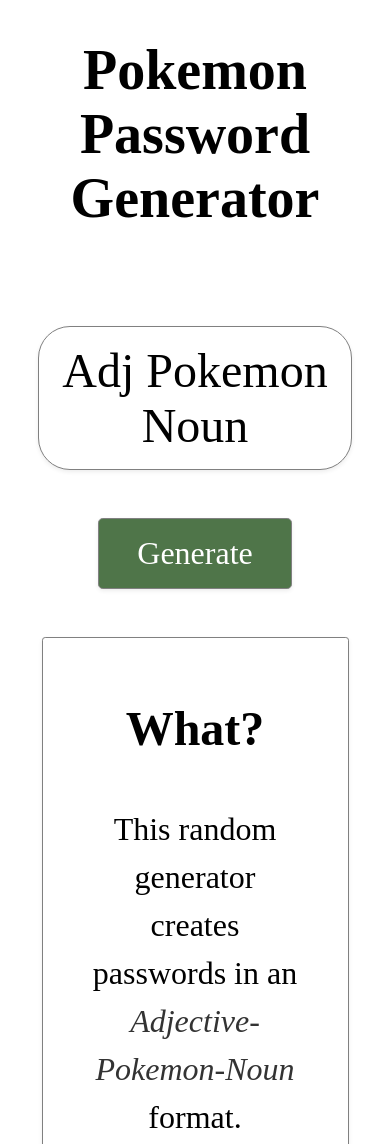
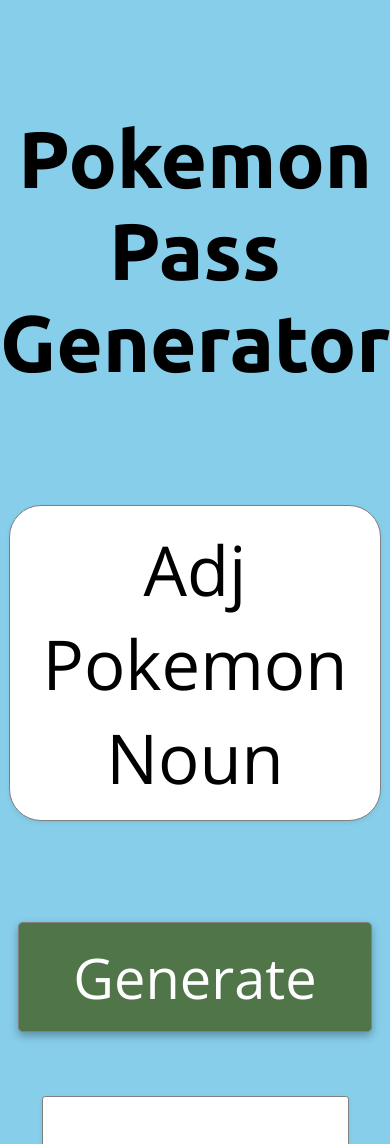
Before and after one commit to OscarKodes/password-generator, a plain HTML site: page index.html in a window 390 px wide. Shown: the top 1144 px of the page. Drawn offline with nearby package versions, Linux system fonts and the light colour scheme.

Commit message:
Polish up with responsive breakpoints, adjust shadow, add google fonts, change background color

```diff
--- a/index.html
+++ b/index.html
@@ -2,6 +2,9 @@
 <html lang="en" dir="ltr">
   <head>
     <meta charset="utf-8">
+
+    <!-- Google Fonts -->
+    <link href="https://fonts.googleapis.com/css?family=Open+Sans|Ubuntu:500,700&display=swap" rel="stylesheet">
 
     <!-- Local CSS -->
     <link rel="stylesheet" href="styles/styles.css">
@@ -12,7 +15,7 @@
     <title>Pokemon Password Generator</title>
   </head>
   <body>
-    <h1 class="big-text">Pokemon Password Generator</h1>
+    <h1 class="big-text">Pokemon Pass Generator</h1>
 
     <div class="main-app">
       <p class="password">
--- a/index.js
+++ b/index.js
@@ -35,7 +35,7 @@ const generatePokemon = () => {
 const generateAdj = () => {
   let request = new XMLHttpRequest()
   let randomLength = Math.ceil(Math.random() * 25 + 1);
-  let wordArr = ["love", "car", "sushi", "bottle", "paint"];
+  let wordArr = ["love", "car", "sushi", "man", "paint"];
   let randomWord = wordArr[Math.floor(Math.random() * 5)];
   let url = 'https://api.datamuse.com/words?rel_jjb=' + randomWord +'&max=' + randomLength;
 
--- a/styles/styles.css
+++ b/styles/styles.css
@@ -1,11 +1,23 @@
 body {
   margin: 0;
-  font-size: 32px;
+  font-size: 28px;
+  font-family: 'Open Sans', sans-serif;
+  background-color: skyblue;
+}
+
+@media only screen and (min-width: 1080px) {
+  body {
+    font-size: 16px;
+    background-color: gold;
+  }
 }
 
 .big-text {
-  font-size: 3.5rem;
+  font-size: 5rem;
   text-align: center;
+  font-family: 'Ubuntu', sans-serif;
+  font-weight: 700;
+  margin: 7rem 0 2.5rem;
 }
 
 .main-app {
@@ -18,8 +30,8 @@ body {
   border: 1px grey solid;
   border-radius: 2rem;
   padding: 1rem 0;
-  width: 80%;
-  font-size: 3rem;
+  width: 95%;
+  font-size: 4.3rem;
   vertical-align: middle;
   box-shadow: 0 .125rem .25rem rgba(0,0,0,.075);
   background-color: white;
@@ -32,19 +44,19 @@ body {
 .generate-btn {
   border: 1px grey solid;
   border-radius: .3rem;
-  width: 10rem;
+  width: 20rem;
   padding: 1rem;
-  margin: 0 auto;
+  margin: 2rem auto 4rem;
   vertical-align: middle;
   background-color: #4f7549;
   color: white;
-  box-shadow: 0 .125rem .25rem rgba(0,0,0,.075);
-  font-size: 2rem;
+  box-shadow: 0 .25rem .5rem rgba(0,0,0,.3);
+  font-size: 3.5rem;
 }
 
 .generate-btn:hover {
   background-color: #6ea365;
-  box-shadow: 0 .5rem 1rem rgba(0,0,0,.15);
+  box-shadow: 0 .5rem 1rem rgba(0,0,0,.5);
   cursor: pointer;
   transform: scale(1.1);
 }
@@ -72,6 +84,8 @@ body {
 
 .question {
   text-align: center;
+  font-family: 'Ubuntu', sans-serif;
+  font-weight: 500;
 }
 
 .answer {
```
